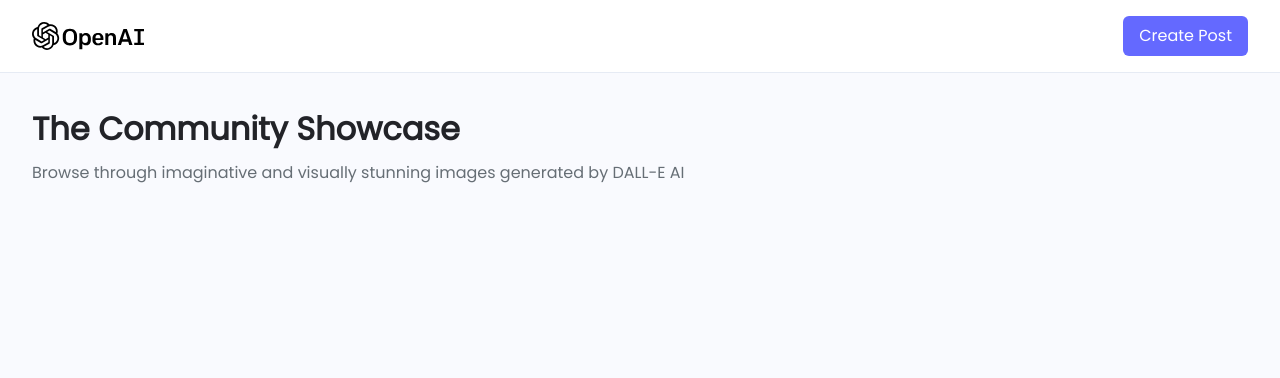
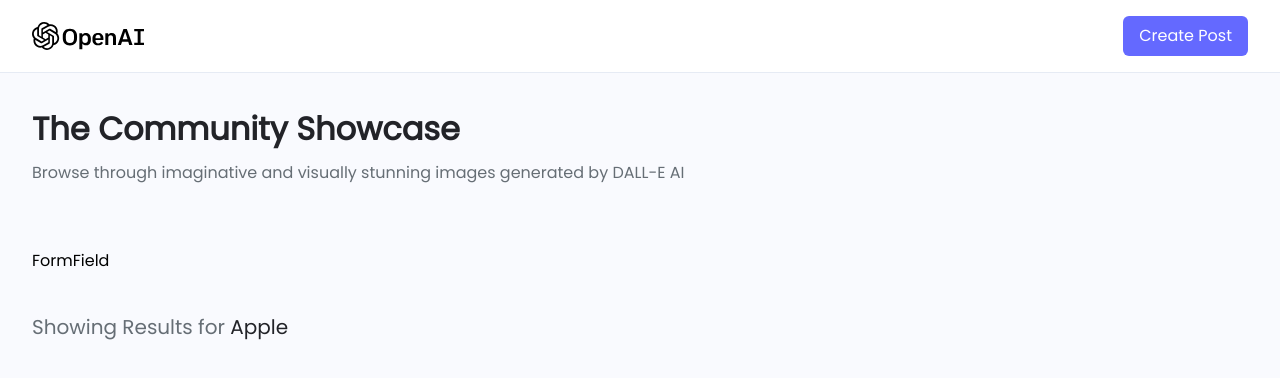
Before and after one commit to virajA404/AI-Image-Generation-App, a React (Vite) app in the folder client/AI Image Generation App/: page / in a window 1280 px wide. Shown: the top 378 px of the page. Built offline with nearby package versions, Linux system fonts and the light colour scheme.

Commit message:
form field,  loading and render card

```diff
--- a/client/AI Image Generation App/src/pages/Home.jsx
+++ b/client/AI Image Generation App/src/pages/Home.jsx
@@ -1,9 +1,24 @@
 import React, {useState, useEffect} from 'react'
 import { Loader,Card, FormField } from '../components';
 
-function Home() {
+
+const RenderCards = ({data,title}) => {
+  if (data?.length > 0){
+    return data.map((post) => <Card key={post._id} {...post} />);
+  }
+
+  return(
+    <h2 className="mt-5 font-bold text-[#6449ff] text-xl uppercase">
+      {title}
+    </h2>
+  )
+}
+
+const Home = () => {
   const [loading, setLoading] = useState(false);
   const [allPost, setAllPost] = useState([null]);
+  const [searchText, setSearchText] = useState('Apple');
+
   return (
     <section className="max-w-7xl mx-auto">
       <div>
@@ -12,6 +27,29 @@
         Browse through imaginative and visually stunning images generated by DALL-E AI
         </p>
       </div>
+
+      <div className="mt-16">
+        <FormField />
+      </div>
+
+      <div className="mt-10">
+        { loading ? (
+          <div className="flex justify-center items-center">
+            <Loader />
+          </div>
+        ):(
+          <>
+            {searchText && (
+              <h2 className="font-medium text-[#666e75] text-xl mb-3">
+              Showing Results for <span className="text-[#222328]">{searchText}</span>
+              </h2>
+            )}
+            <div className="grid lg:grid-cols-4 sm:grid-cols-3 xs:grid-cols-2 grid-cols-1 gap-3">
+
+            </div>
+          </>
+        )}
+      </div>
     </section>
   )
 }
```
